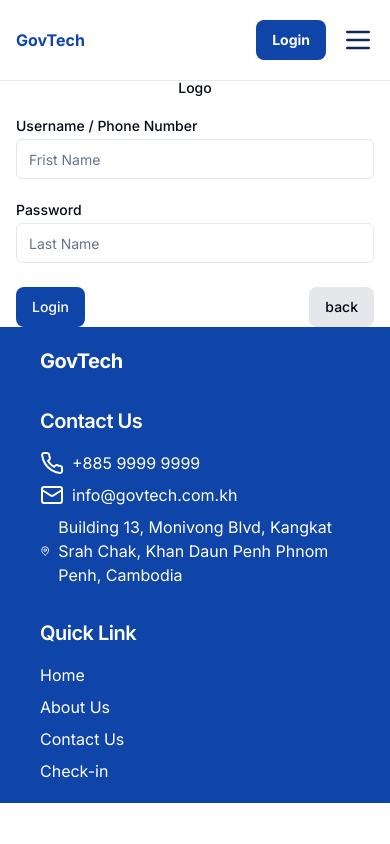
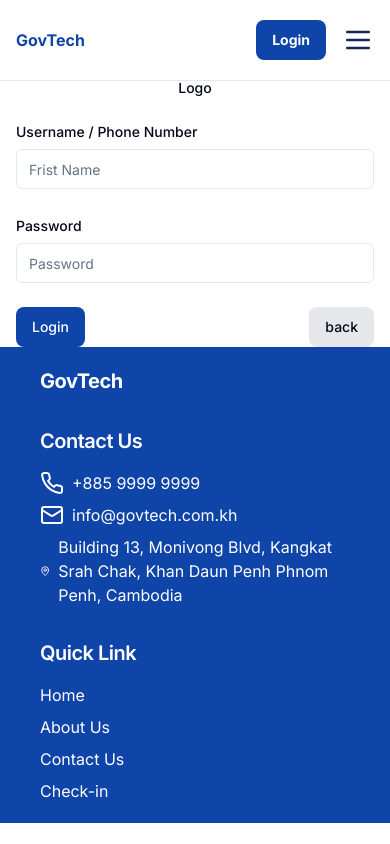
Before and after one commit to MPTCDITR/govtech-website, a Next.js app: page /login in a window 390 px wide. Built offline with nearby package versions, Linux system fonts and the light colour scheme.

Commit message:
update responsive

```diff
--- a/app/login/page.tsx
+++ b/app/login/page.tsx
@@ -4,20 +4,20 @@ import { Label } from "@/components/ui/label";
 
 export default function Login() {
   return (
-    <div className="grid lg:grid-cols-2 md:grid-cols-1">
+    <div className="grid md:grid-cols-1 lg:grid-cols-2">
       <div className="flex items-center">
         <form className="w-full justify-between px-4 lg:px-20">
           <div className="w-full space-y-6">
             <div className="grid justify-items-center px-20">
               <Label>Logo</Label>
             </div>
-            <div className="flex flex-col space-y-1.5">
+            <div className="space-y-1.5">
               <Label htmlFor="name">Username / Phone Number</Label>
               <Input id="frist name" placeholder="Frist Name" />
             </div>
-            <div className="flex flex-col space-y-1.5">
-              <Label htmlFor="name">Password</Label>
-              <Input id="last name" placeholder="Last Name" />
+            <div className="space-y-1.5">
+              <Label htmlFor="password">Password</Label>
+              <Input type="password" id="password" placeholder="Password" />
             </div>
             <div className="flex justify-between">
               <Button className="text-white" type="submit">
```
